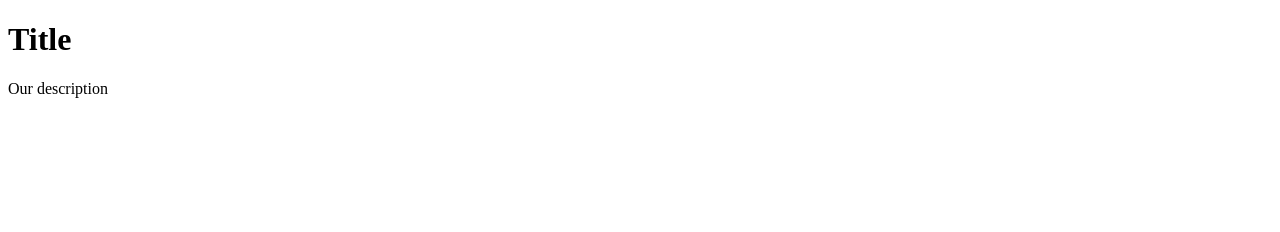
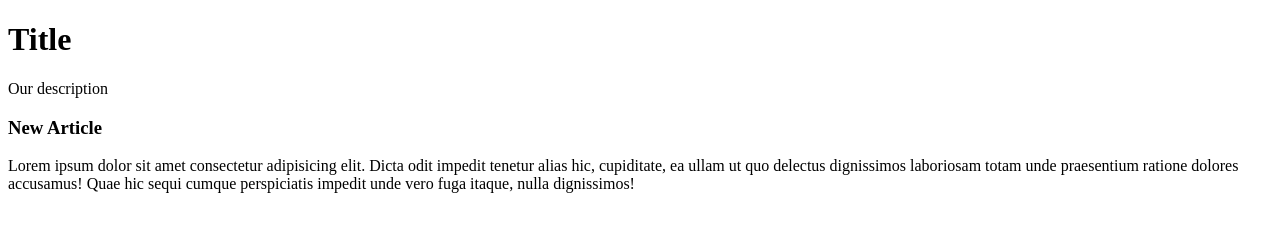
Before and after one commit to gudronchick/start_with_github, a plain HTML site: page index.html in a window 1280 px wide. Drawn offline with Linux system fonts and the light colour scheme.

Commit message:
Changed html and style

```diff
--- a/index.html
+++ b/index.html
@@ -8,6 +8,16 @@
   <body>
     <h1>Title</h1>
     <p>Our description</p>
+    <article>
+      <h3>New Article</h3>
+      <p>
+        Lorem ipsum dolor sit amet consectetur adipisicing elit. Dicta odit
+        impedit tenetur alias hic, cupiditate, ea ullam ut quo delectus
+        dignissimos laboriosam totam unde praesentium ratione dolores accusamus!
+        Quae hic sequi cumque perspiciatis impedit unde vero fuga itaque, nulla
+        dignissimos!
+      </p>
+    </article>
     <script src="script.js"></script>
   </body>
 </html>
--- a/style.css
+++ b/style.css
@@ -7,15 +7,12 @@
 }
 
 html {
-  font-family: 'Trebuchet MS', 'Lucida Sans Unicode', 'Lucida Grande', 'Lucida Sans', Arial, sans-serif;
+  font-family: "Trebuchet MS", "Lucida Sans Unicode", "Lucida Grande",
+    "Lucida Sans", Arial, sans-serif;
   font-size: 16px;
 }
 
-h2:hover {
-  color: red;
-}
-
 body {
-  background: pink;
+  background: rgb(241, 241, 241);
   color: rgb(73, 0, 71, 0);
 }
```
